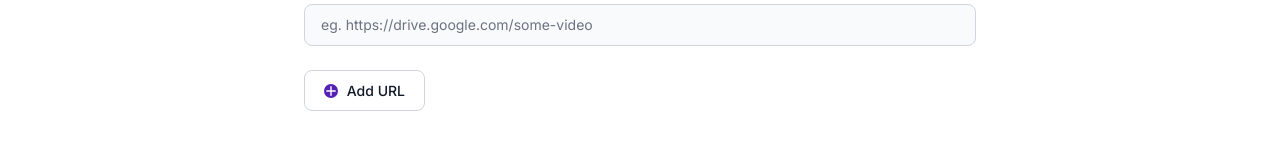
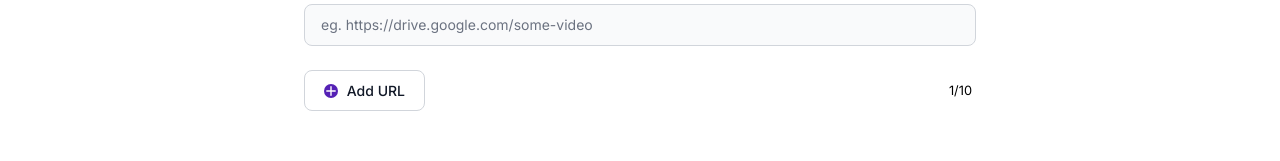
Before and after one commit to dsfx3d/recharm-fe-assessment, a Next.js app: page / in a window 1280 px wide. Shown: the part 201-362 px from the top of the page. Built offline with nearby package versions, Linux system fonts and the light colour scheme.

Commit message:
feat(CreateRequestMainComponent): add URL count display next to Add URL button

```diff
--- a/src/components/CreateRequestMainComponent.tsx
+++ b/src/components/CreateRequestMainComponent.tsx
@@ -55,9 +55,14 @@ export function CreateRequestMainComponent({
               />
             </UrlField>
           ))}
-          <AButton variant="light" onClick={append}>
-            Add URL
-          </AButton>
+          <div className="flex w-full items-center justify-between">
+            <AButton variant="light" onClick={append}>
+              Add URL
+            </AButton>
+            <small className="px-1">
+              {fields.length}/{maxUrls}
+            </small>
+          </div>
           <div className="min-h-8">&nbsp;</div>
         </div>
       </div>
```
